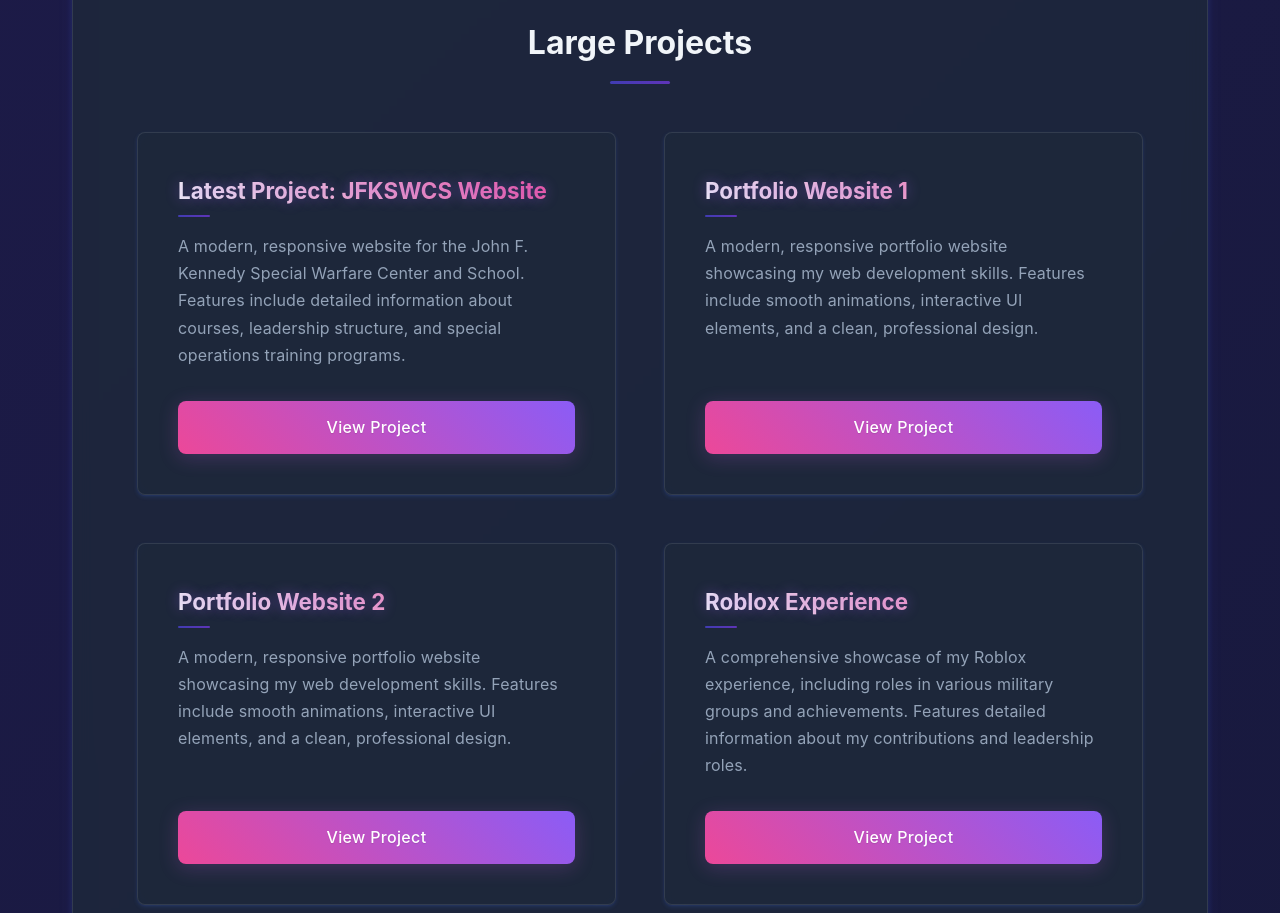
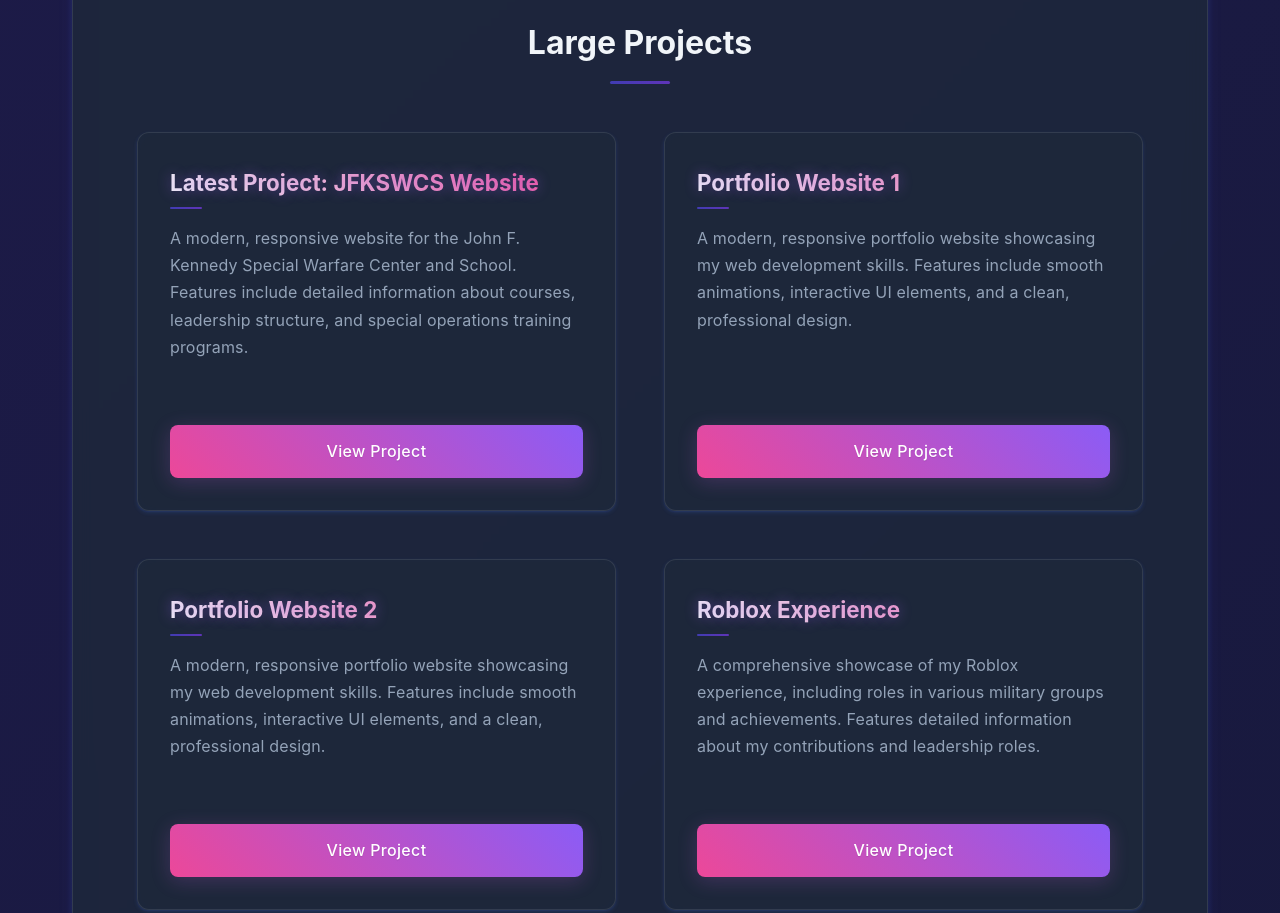
Before and after one commit to rast0fx/Portfolio, a plain HTML site: page index.html in a window 1280 px wide. Shown: the part 1060-1973 px from the top of the page. Drawn offline with Linux system fonts and the light colour scheme.

Commit message:
Update index.html

```diff
--- a/index.html
+++ b/index.html
@@ -44,7 +44,9 @@
             line-height: 1.6;
             overflow-x: hidden;
             background: linear-gradient(135deg, #1e1b4b 0%, #0f172a 100%);
+            @media (min-width: 768px) {
                 animation: gradientShift 15s ease infinite;
+            }
             position: relative;
             -webkit-font-smoothing: antialiased;
             min-height: 100vh;
@@ -60,13 +62,19 @@
             right: 0;
             bottom: 0;
             background:
-                radial-gradient(circle at 0% 0%, rgba(236, 72, 153, 0.15) 0%, transparent 50%),
-                radial-gradient(circle at 100% 0%, rgba(139, 92, 246, 0.2) 0%, transparent 50%),
-                radial-gradient(circle at 100% 100%, rgba(79, 70, 229, 0.2) 0%, transparent 50%),
-                radial-gradient(circle at 0% 100%, rgba(124, 58, 237, 0.15) 0%, transparent 50%);
+                radial-gradient(circle at 0% 0%, rgba(236, 72, 153, 0.1) 0%, transparent 50%),
+                radial-gradient(circle at 100% 0%, rgba(139, 92, 246, 0.15) 0%, transparent 50%),
+                radial-gradient(circle at 100% 100%, rgba(79, 70, 229, 0.15) 0%, transparent 50%),
+                radial-gradient(circle at 0% 100%, rgba(124, 58, 237, 0.1) 0%, transparent 50%);
             pointer-events: none;
             z-index: -1;
+            will-change: opacity;
+        }
+
+        @media (min-width: 768px) and (prefers-reduced-motion: no-preference) {
+            body::before {
                 animation: pulseGlow 8s ease-in-out infinite alternate;
+            }
         }
 
         @keyframes pulseGlow {
@@ -174,18 +182,24 @@
 
         /* Main Content */
         .main-content {
-            padding: 2rem;
+            padding: 1rem;
             max-width: 1200px;
             margin: 0 auto;
             display: block;
+        }
+
+        @media (min-width: 768px) {
+            .main-content {
+                padding: 2rem;
+            }
         }
 
         /* Section Styles */
         .section {
             background: var(--card-bg);
             border-radius: var(--border-radius);
-            padding: 4rem;
-            margin-bottom: 6rem;
+            padding: 2rem;
+            margin-bottom: 3rem;
             border: 1px solid var(--border-color);
             position: relative;
             overflow: hidden;
@@ -195,11 +209,20 @@
             -webkit-backdrop-filter: blur(10px);
         }
 
+        @media (min-width: 768px) {
+            .section {
+                padding: 4rem;
+                margin-bottom: 6rem;
+            }
+        }
+
+        @media (hover: hover) and (min-width: 768px) {
             .section:hover {
                 transform: translateY(-2px);
                 box-shadow:
                     0 10px 30px rgba(236, 72, 153, 0.15),
                     0 10px 30px rgba(139, 92, 246, 0.15);
+            }
         }
 
         .section::before {
@@ -602,7 +625,23 @@
         }
 
         .project-card {
+            background: var(--card-bg);
+            padding: 2rem;
+            border-radius: var(--border-radius);
+            margin-bottom: 2rem;
+            position: relative;
+            overflow: hidden;
+            border: 1px solid var(--border-color);
+            transition: var(--transition);
+            backdrop-filter: blur(10px);
+            -webkit-backdrop-filter: blur(10px);
+            box-shadow: var(--shadow-sm);
+        }
+
+        @media (min-width: 768px) {
+            .project-card {
                 animation: cardFloat 6s ease-in-out infinite;
+            }
         }
 
         .project-card::before {
@@ -627,11 +666,13 @@
             }
         }
 
+        @media (hover: hover) {
             .project-card:hover {
                 transform: translateY(-3px) scale(1.02);
                 box-shadow:
                     0 10px 30px rgba(236, 72, 153, 0.2),
                     0 10px 30px rgba(139, 92, 246, 0.2);
+            }
         }
 
         .project-card:hover::before {
@@ -645,7 +686,9 @@
             -webkit-background-clip: text;
             background-clip: text;
             -webkit-text-fill-color: transparent;
+            @media (prefers-reduced-motion: no-preference) {
                 animation: titleGlow 3s ease-in-out infinite;
+            }
         }
 
         @keyframes titleGlow {
@@ -659,22 +702,30 @@
 
         .project-desc {
             color: var(--text-secondary);
+            margin-bottom: 1.5rem;
+            line-height: 1.6;
+            font-size: 0.95rem;
+            flex-grow: 1;
+            letter-spacing: 0.01em;
+        }
+
+        @media (min-width: 768px) {
+            .project-desc {
                 margin-bottom: 2rem;
                 line-height: 1.7;
                 font-size: 1rem;
-            flex-grow: 1;
-            letter-spacing: 0.01em;
+            }
         }
 
         .project-btn {
             background: linear-gradient(45deg, var(--gradient-bright), var(--gradient-vibrant));
             color: white;
-            padding: 0.85rem 1.75rem;
+            padding: 0.75rem 1.25rem;
             border-radius: var(--border-radius-sm);
             text-decoration: none;
             font-weight: 500;
             display: inline-block;
-            font-size: 1rem;
+            font-size: 0.95rem;
             width: 100%;
             text-align: center;
             margin-top: auto;
@@ -684,11 +735,19 @@
             overflow: hidden;
             z-index: 1;
             letter-spacing: 0.02em;
+            box-shadow: 0 4px 10px rgba(236, 72, 153, 0.15);
+            text-shadow: 0 1px 1px rgba(0, 0, 0, 0.1);
+        }
+
+        @media (min-width: 768px) {
+            .project-btn {
+                padding: 0.85rem 1.75rem;
+                font-size: 1rem;
                 box-shadow: 0 4px 15px rgba(236, 72, 153, 0.2);
-            text-shadow: 0 1px 1px rgba(0, 0, 0, 0.1);
                 backdrop-filter: blur(5px);
                 -webkit-backdrop-filter: blur(5px);
                 animation: buttonGlow 3s infinite;
+            }
         }
 
         @keyframes buttonGlow {
```
Lines whose indentation alone changed are shown as unchanged.
